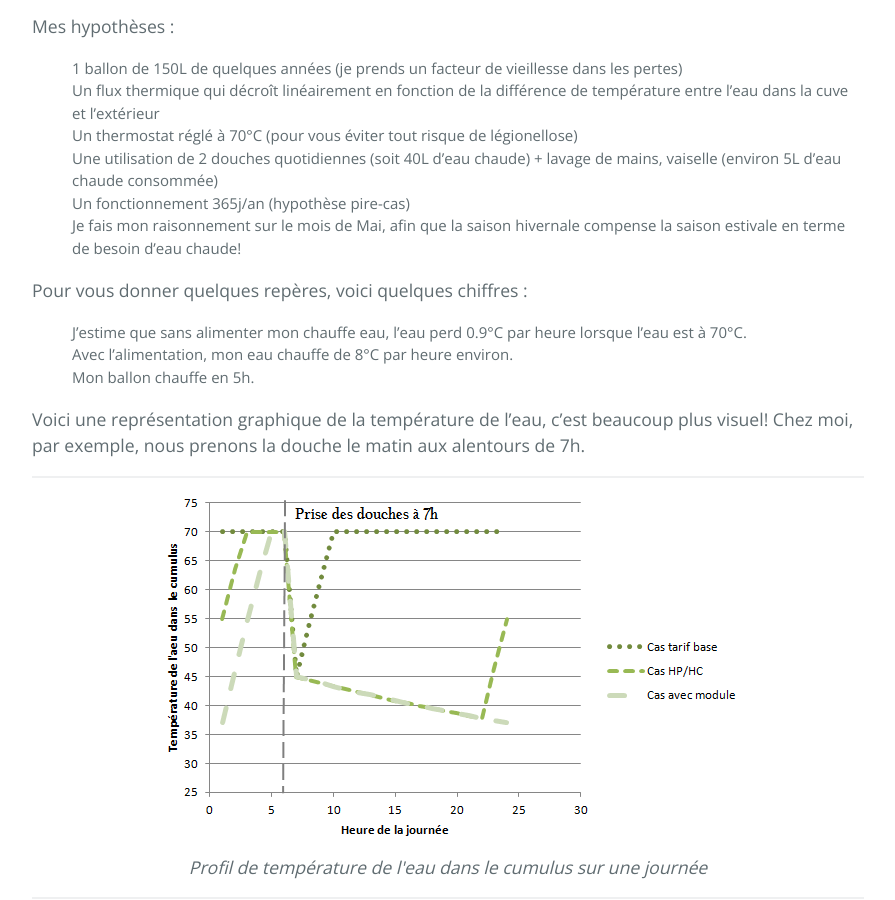
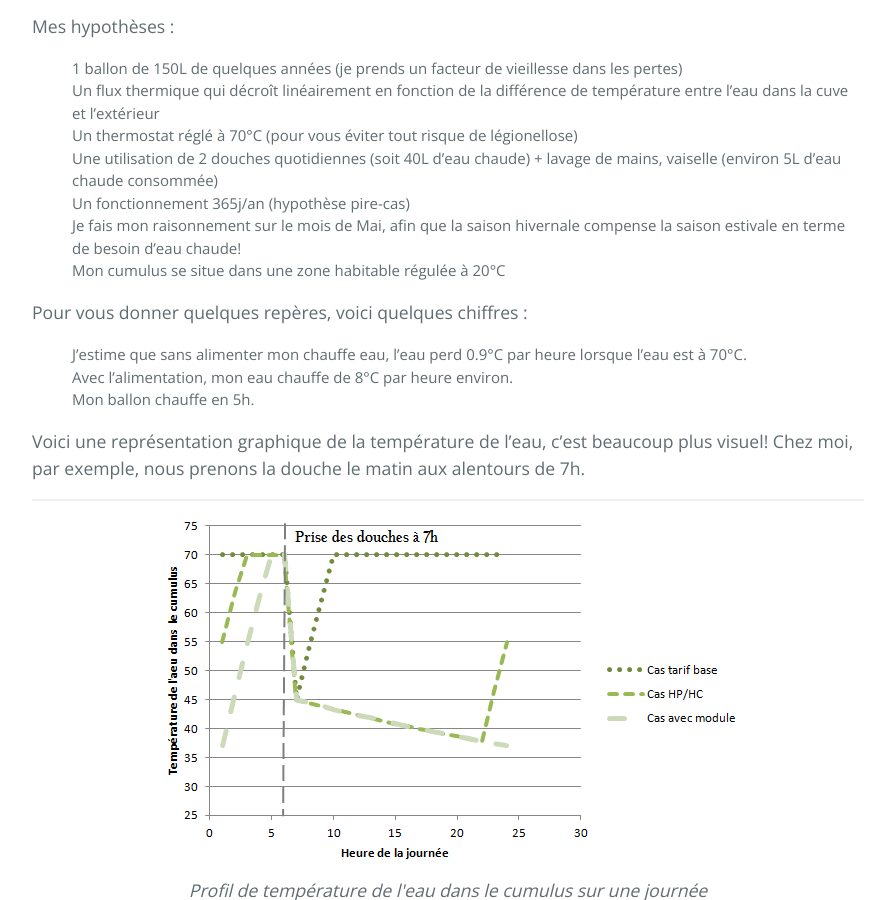
Before and after one commit to dufoura/dufoura.github.io, a Jekyll site: the page built from _posts/2018-08-06-mon-premier-post.markdown, in a window 1280 px wide and 900 px high, scrolled down 2439 px. Shown: the whole window, without its empty margins (192-1087 px from the left). Built offline with Jekyll 4.4.1, drawn with Linux system fonts in a browser that asks for light colours; nearby versions of some CDN libraries.

Commit message:
Update 2018-08-06-mon-premier-post.markdown

```diff
--- a/_posts/2018-08-06-mon-premier-post.markdown
+++ b/_posts/2018-08-06-mon-premier-post.markdown
@@ -68,6 +68,7 @@ Mes hypothèses :
 - Une utilisation de 2 douches quotidiennes (soit 40L d'eau chaude) + lavage de mains, vaiselle (environ 5L d'eau chaude consommée)
 - Un fonctionnement 365j/an (hypothèse pire-cas)
 - Je fais mon raisonnement sur le mois de Mai, afin que la saison hivernale compense la saison estivale en terme de besoin d'eau chaude!
+- Mon cumulus se situe dans une zone habitable régulée à 20°C
 
 Pour vous donner quelques repères, voici quelques chiffres :
 - J'estime que sans alimenter mon chauffe eau, l'eau perd 0.9°C par heure lorsque l'eau est à 70°C.
```
